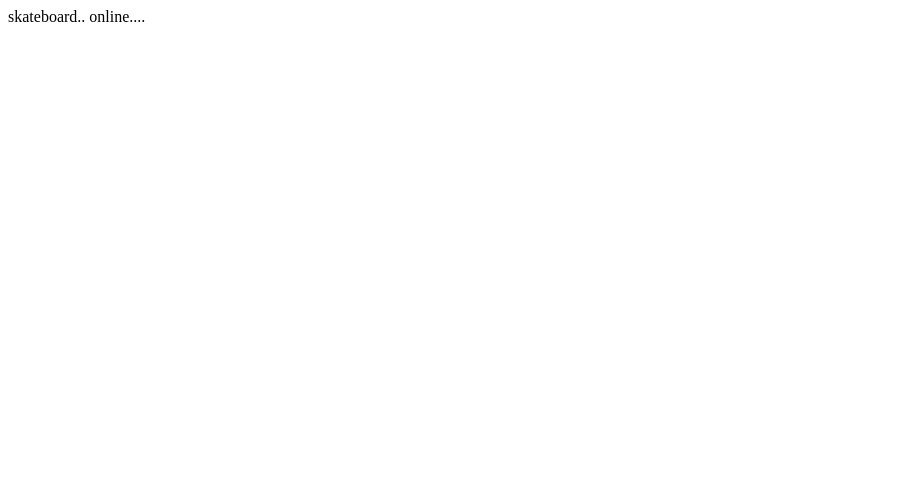
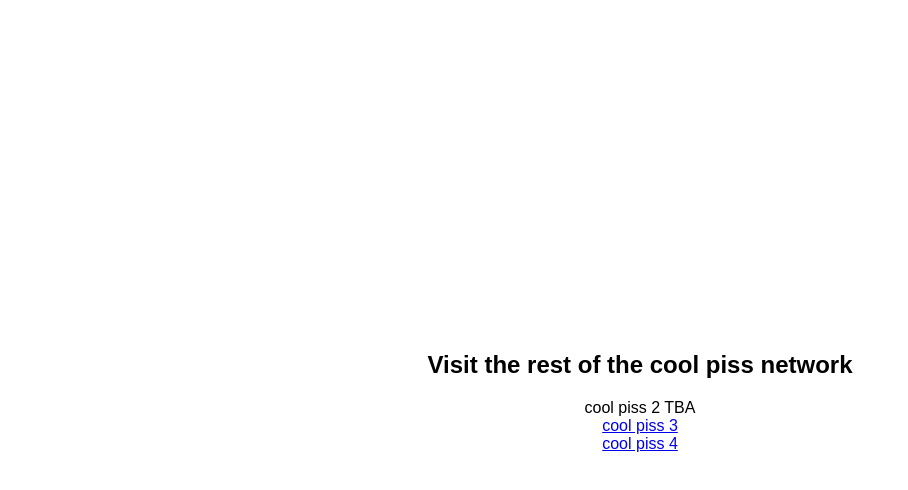
Before and after one commit to codl/cool.piss.one, a plain HTML site: page index.html in a window 1280 px wide. Shown: the whole page, without its empty margins (0-908 px from the left). Drawn offline with Linux system fonts and the light colour scheme.

Commit message:
new cool langing page wow thanks fenn

```diff
--- a/index.html
+++ b/index.html
@@ -2,8 +2,35 @@
 <html lang=en>
     <head>
         <title>cool piss one</title>
+<style>
+body {
+    position: absolute;
+    min-height: 100%;
+    min-width: 100%;
+    margin: 0;
+    display: flex;
+    flex-direction: column;
+    text-align: center;
+    justify-content: center;
+
+    font-family: sans-serif;
+}
+ul {
+    padding: 0;
+    list-style: none;
+}
+</style>
     </head>
     <body>
-        skateboard.. online....
+        <section>
+            <h2>Visit the rest of the cool piss network</h2>
+            <ul>
+                <li>cool piss 2 TBA</li>
+                <li><a href="https://www.youtube.com/channel/UCTTmDzW2cHbZd_m-2M0YS1">
+                        cool piss 3</a></li>
+                <li><a href="https://twitter.com/coolpiss4">
+                        cool piss 4</a></li>
+            </ul>
+        </section>
     </body>
 </html>
```
